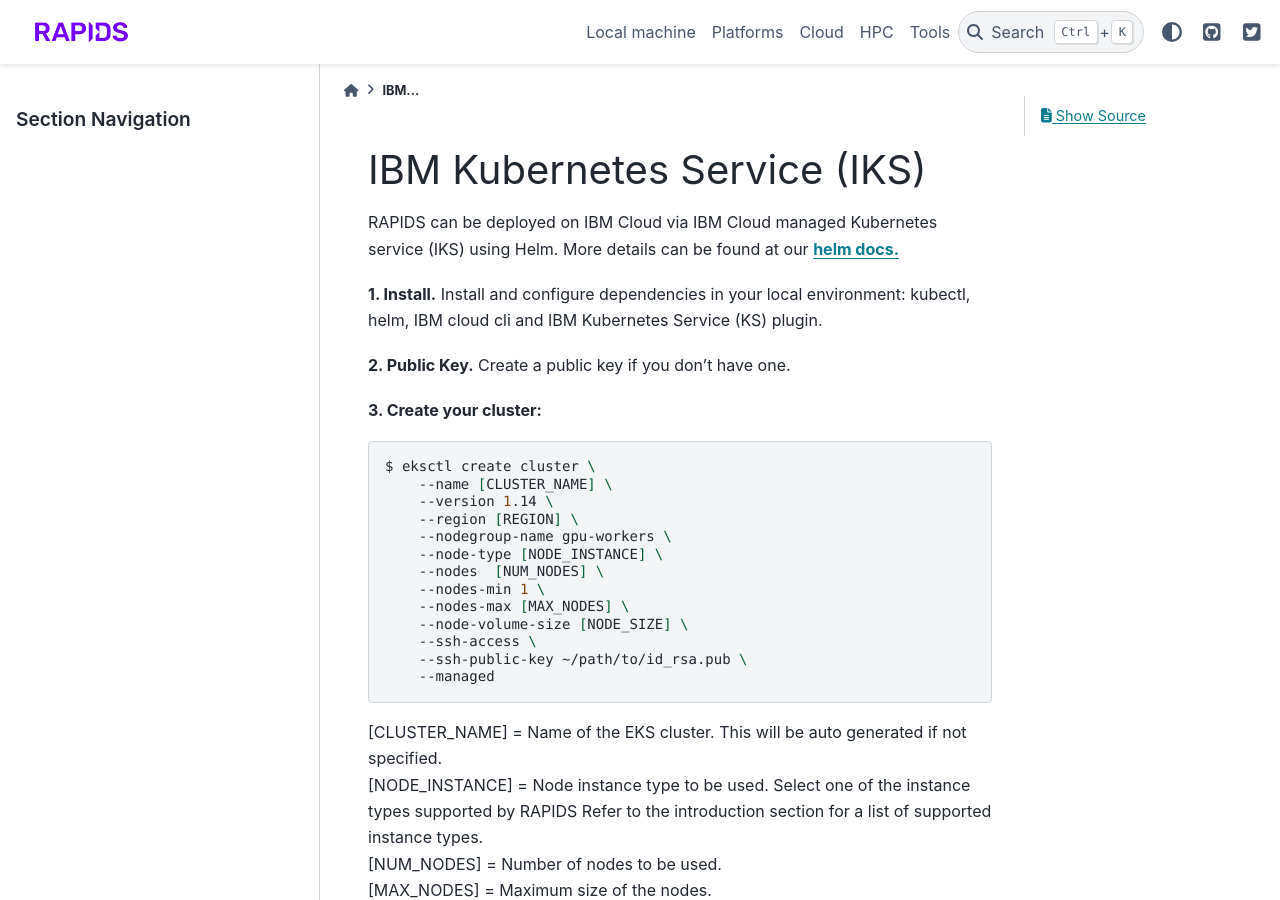
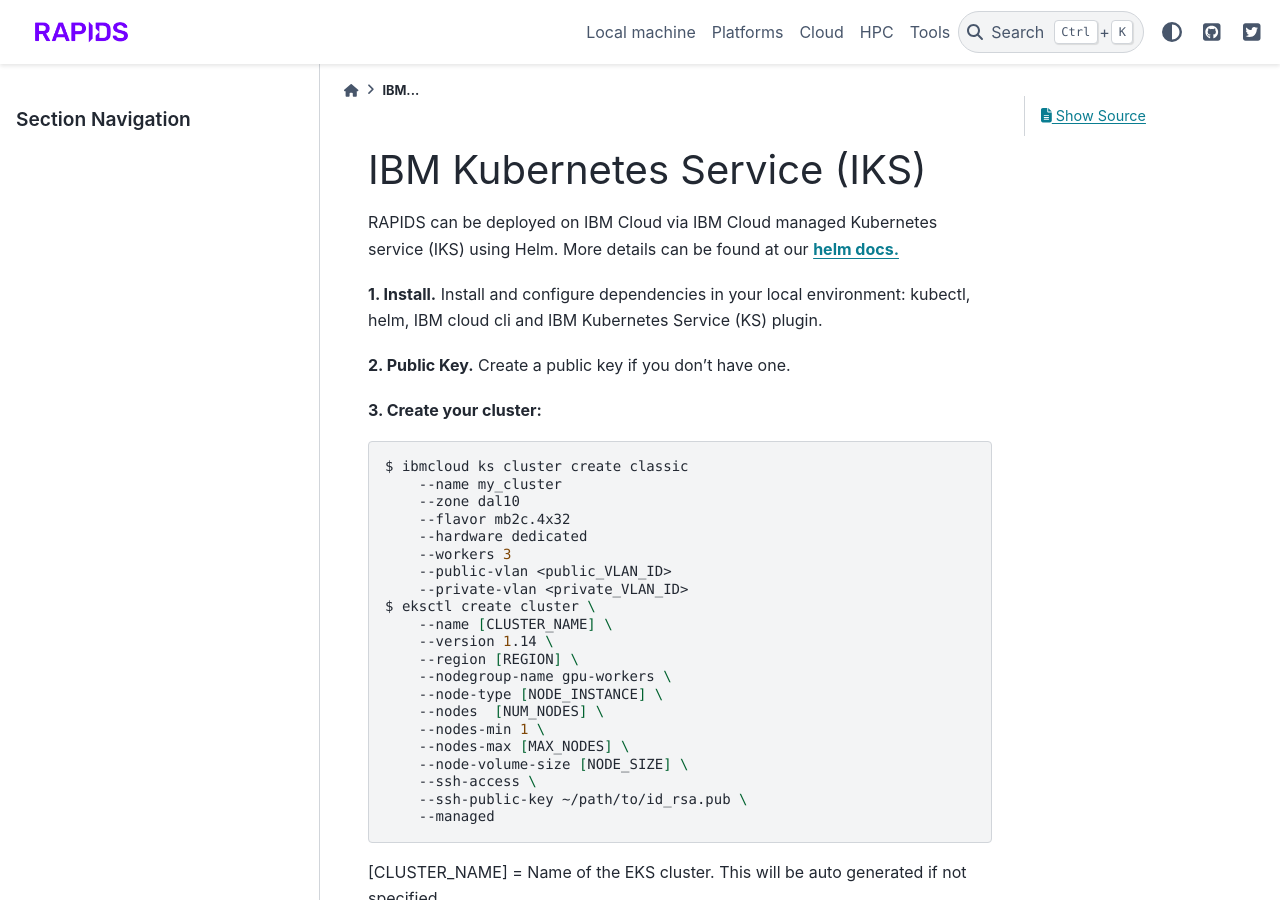
Before and after one commit to rapidsai/deployment, a Sphinx documentation site: the page built from source/cloud/IBM/iks.md, in a window 1280 px wide and 900 px high. Built offline with Sphinx 7.4.7 and the PyData theme 0.15.4, drawn with Linux system fonts in a browser that asks for light colours; pages that are not in the unit, such as notebooks, are missing from menus.

Commit message:
Update iks.md

````diff
--- a/source/cloud/IBM/iks.md
+++ b/source/cloud/IBM/iks.md
@@ -9,6 +9,14 @@ RAPIDS can be deployed on IBM Cloud via IBM Cloud managed Kubernetes service (IK
 **3. Create your cluster:**
 
 ```shell
+$ ibmcloud ks cluster create classic
+    --name my_cluster
+    --zone dal10
+    --flavor mb2c.4x32
+    --hardware dedicated
+    --workers 3
+    --public-vlan <public_VLAN_ID>
+    --private-vlan <private_VLAN_ID>
 $ eksctl create cluster \
     --name [CLUSTER_NAME] \
     --version 1.14 \
````
